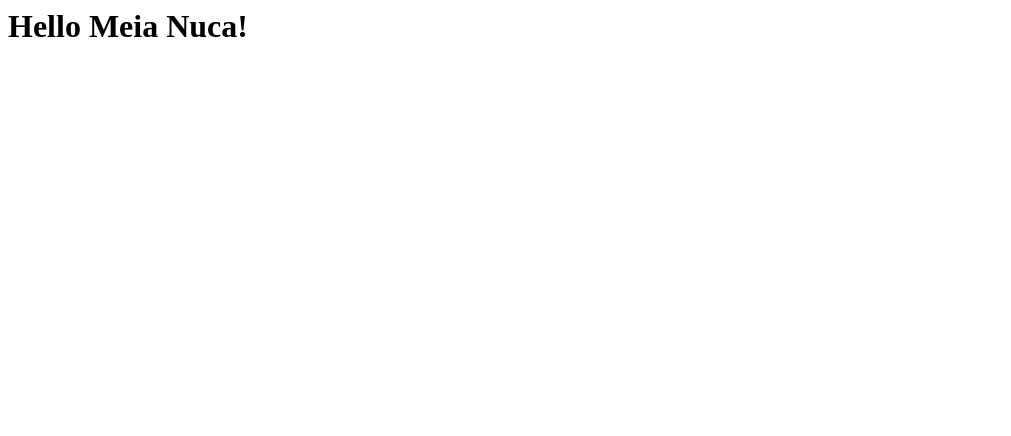
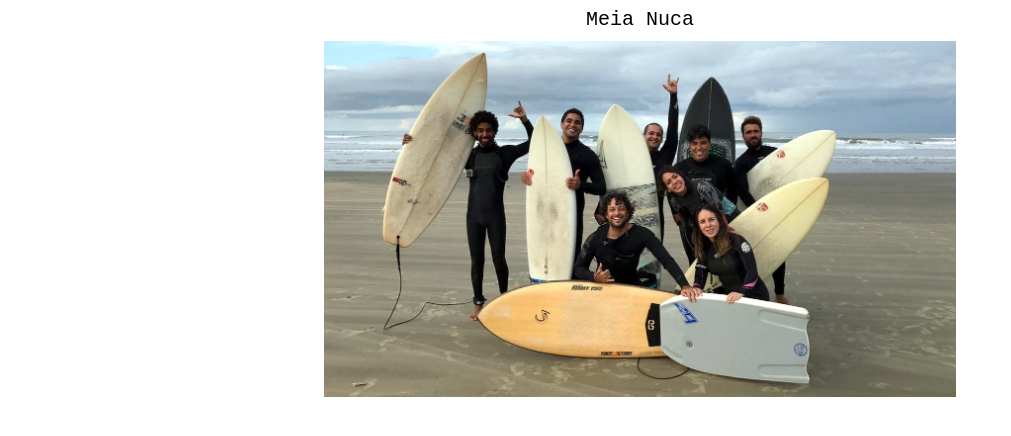
Before and after one commit to denisazevedo/meianuca, a plain HTML site: page index.html in a window 1280 px wide. Shown: the whole page, without its empty margins (0-1011 px from the left). Drawn offline with Linux system fonts and the light colour scheme.

Commit message:
add temporary title and pic

```diff
--- a/index.html
+++ b/index.html
@@ -1,8 +1,13 @@
 <html>
 	<head>
 		<title>Grupo Meia Nuca</title>
+		<link rel="stylesheet" href="stylesheets/styles.css">
+		<meta name="viewport" content="width=device-width">
 	</head>
 	<body>
-		<h1>Hello Meia Nuca!</h1>
+		<div class="main">
+			<code>Meia Nuca</code>
+			<img src="assets/pictures/itapiruba.jpg"/>
+		</div>
 	</body>
 </html>
--- /dev/null
+++ b/stylesheets/styles.css
@@ -0,0 +1,16 @@
+.main {
+	text-align: center;
+}
+.main > code {
+	display: block;
+	font-size: x-large;
+}
+.main > img {
+	width: 100%;
+	padding: 10px 0;
+}
+@media only screen and (min-width: 768px) {
+	.main > img {
+		width: 50%;
+	}
+}
```
Also changed, not shown: assets/pictures/itapiruba.jpg (added), 1 other file.
